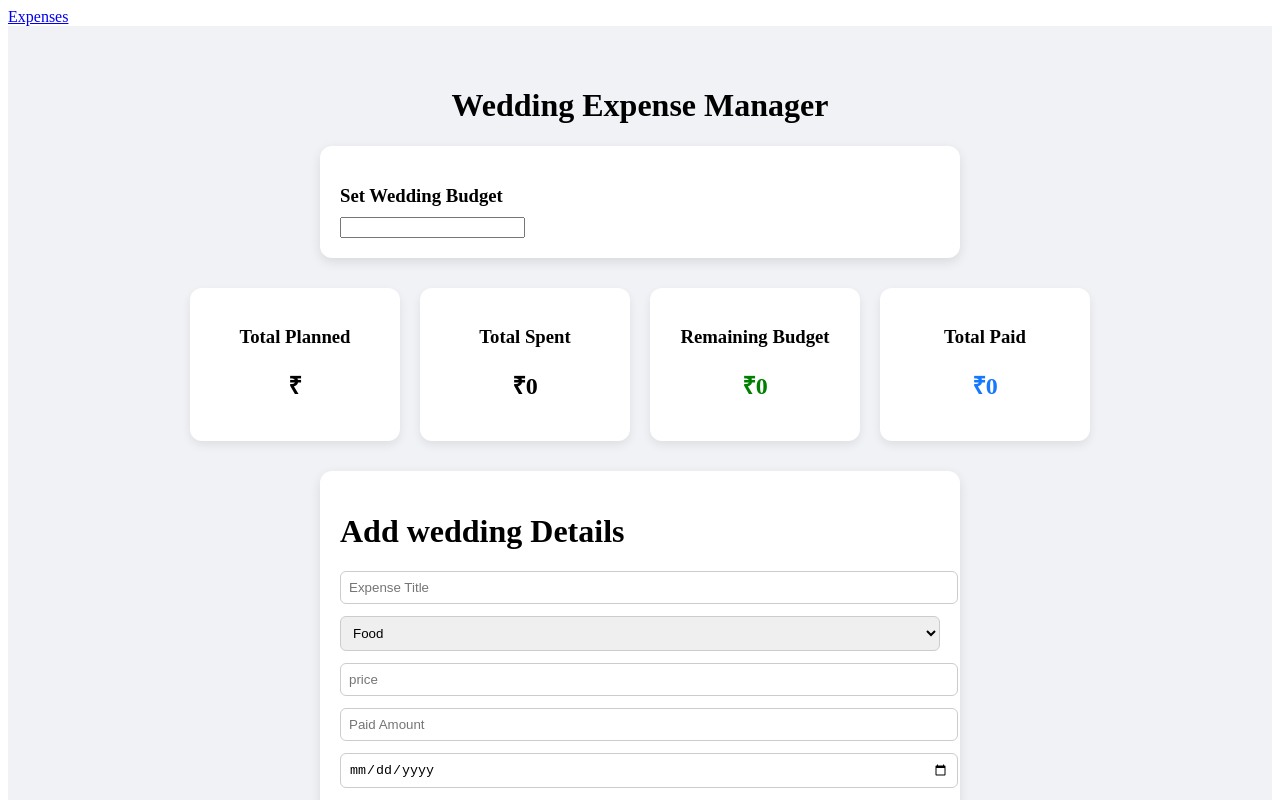
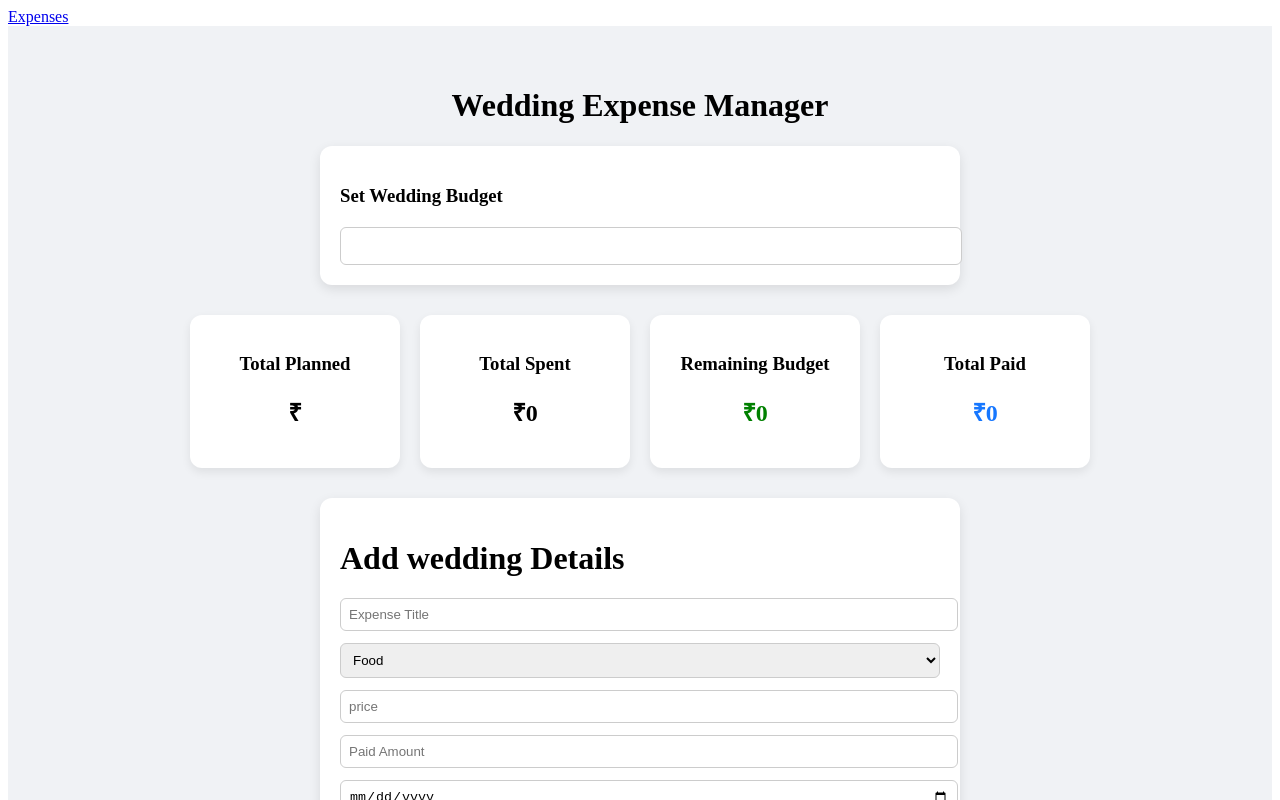
Before and after one commit to Aniket798/wedding-manager, a React (Vite) app: page /expenses in a window 1280 px wide. Shown: the top 800 px of the page. Built offline with nearby package versions, Linux system fonts and the light colour scheme; no server answers.

Commit message:
added css

```diff
--- a/src/components/BudgetSection.jsx
+++ b/src/components/BudgetSection.jsx
@@ -27,6 +27,7 @@ function BudgetSection() {
             <input
                 type="number"
                 value={state.budget}
+                style={inputStyle}
                 onChange={(e) => {
                     const value = Number(e.target.value)
 
```
